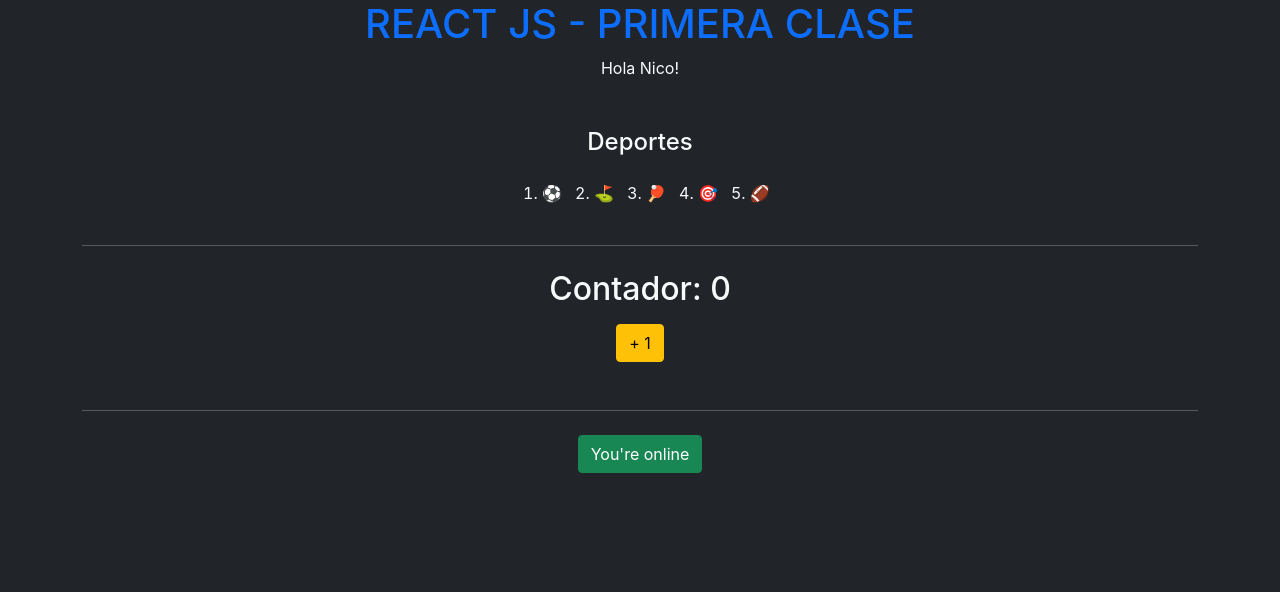
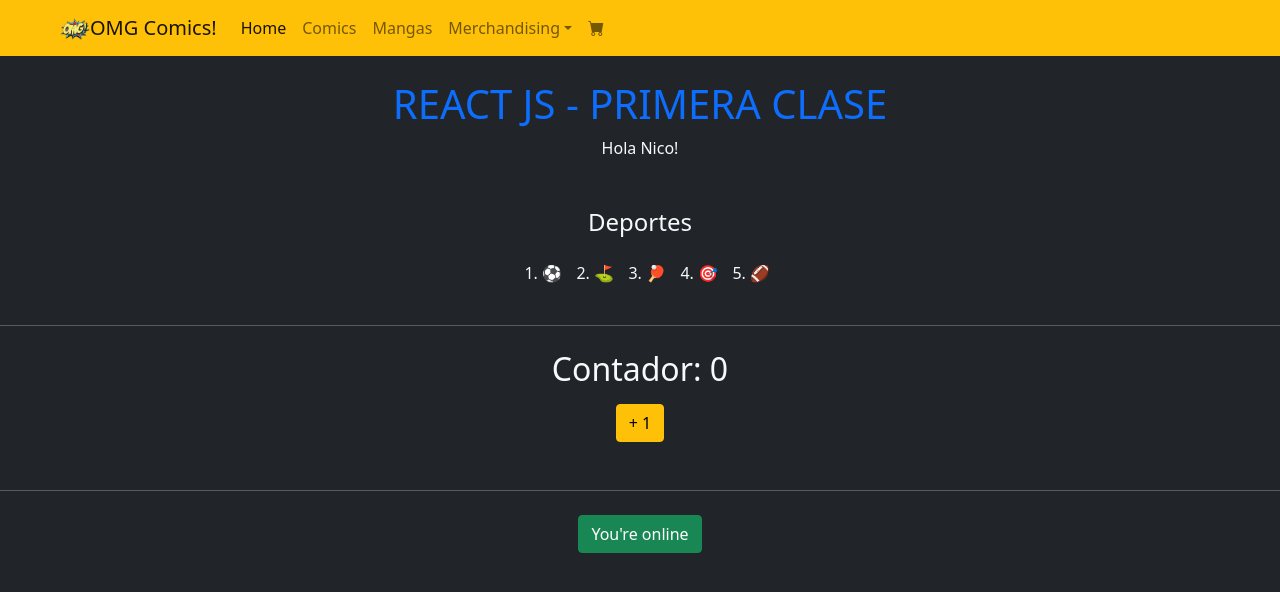
Before and after one commit to NicoScarafia/react-project, a React (Create React App) app: page / in a window 1280 px wide. Shown: the top 592 px of the page. Built offline with nearby package versions, Linux system fonts and the light colour scheme.

Commit message:
Agregué un navbar

```diff
--- a/package.json
+++ b/package.json
@@ -6,6 +6,7 @@
     "@testing-library/jest-dom": "^5.16.2",
     "@testing-library/react": "^12.1.3",
     "@testing-library/user-event": "^13.5.0",
+    "bootstrap": "^5.1.3",
     "react": "^17.0.2",
     "react-dom": "^17.0.2",
     "react-scripts": "5.0.0",
--- a/public/index.html
+++ b/public/index.html
@@ -26,7 +26,7 @@
     -->
     <title>React App</title>
 
-    <link href="https://cdn.jsdelivr.net/npm/bootstrap@5.1.3/dist/css/bootstrap.min.css" rel="stylesheet" integrity="sha384-1BmE4kWBq78iYhFldvKuhfTAU6auU8tT94WrHftjDbrCEXSU1oBoqyl2QvZ6jIW3" crossorigin="anonymous">
+    <link rel="stylesheet" href="https://cdn.jsdelivr.net/npm/bootstrap-icons@1.8.1/font/bootstrap-icons.css">
 
   </head>
   <body class="bg-dark text-light">
@@ -42,5 +42,6 @@
       To begin the development, run `npm start` or `yarn start`.
       To create a production bundle, use `npm run build` or `yarn build`.
     -->
+
   </body>
 </html>
--- a/src/App.css
+++ /dev/null
@@ -1,38 +0,0 @@
-.App {
-  text-align: center;
-}
-
-.App-logo {
-  height: 40vmin;
-  pointer-events: none;
-}
-
-@media (prefers-reduced-motion: no-preference) {
-  .App-logo {
-    animation: App-logo-spin infinite 20s linear;
-  }
-}
-
-.App-header {
-  background-color: #282c34;
-  min-height: 100vh;
-  display: flex;
-  flex-direction: column;
-  align-items: center;
-  justify-content: center;
-  font-size: calc(10px + 2vmin);
-  color: white;
-}
-
-.App-link {
-  color: #61dafb;
-}
-
-@keyframes App-logo-spin {
-  from {
-    transform: rotate(0deg);
-  }
-  to {
-    transform: rotate(360deg);
-  }
-}
--- a/src/App.jsx
+++ b/src/App.jsx
@@ -1,6 +1,11 @@
 import React from 'react'
-import Contador from './Contador'
-import OnlineStatus from './OnlineStatus'
+import 'bootstrap/dist/css/bootstrap.css'
+import 'bootstrap/dist/js/bootstrap.bundle.js'
+
+// Componentes
+import Contador from './components/Contador'
+import Navbar from './components/Navbar'
+import OnlineStatus from './components/OnlineStatus'
 
 
 const App = () => {
@@ -16,7 +21,9 @@
 
   return (
 
-    <div className="container text-center">
+    <div className="text-center">
+
+      <Navbar />
 
       <h1 className={claseBS.primary}>REACT JS - PRIMERA CLASE</h1>
 
--- /dev/null
+++ b/src/components/Navbar.jsx
@@ -0,0 +1,59 @@
+import React from 'react'
+
+const Navbar = () => {
+    return (
+        <div className="mb-4">
+
+            <nav className="navbar navbar-expand-lg navbar-light bg-warning px-5">
+
+                <div className="container-fluid">
+
+                    <div>
+                        <a className="navbar-brand" href="#">
+                            <img src="assets/img/logo.png" alt="logo" width="30" height="30" className="d-inline-block align-text-top" />
+                            OMG Comics!
+                        </a>
+
+                        <button className="navbar-toggler" type="button" data-bs-toggle="collapse" data-bs-target="#navbarNavDropdown" aria-controls="navbarNavDropdown" aria-expanded="false" aria-label="Toggle navigation">
+                            <span className="navbar-toggler-icon"></span>
+                        </button>
+                    </div>
+
+                    <div className="collapse navbar-collapse" id="navbarNavDropdown">
+                        <ul className="navbar-nav">
+                            <li className="nav-item">
+                                <a className="nav-link active" aria-current="page" href="#">Home</a>
+                            </li>
+                            <li className="nav-item">
+                                <a className="nav-link" href="#">Comics</a>
+                            </li>
+                            <li className="nav-item">
+                                <a className="nav-link" href="#">Mangas</a>
+                            </li>
+                            <li className="nav-item dropdown">
+                                <a className="nav-link dropdown-toggle" href="#" id="navbarDropdownMenuLink" role="button" data-bs-toggle="dropdown" aria-expanded="false">
+                                    Merchandising
+                                </a>
+                                <ul className="dropdown-menu" aria-labelledby="navbarDropdownMenuLink">
+                                    <li>
+                                        <a className="dropdown-item" href="#">Ropa</a>
+                                    </li>
+                                    <li>
+                                        <a className="dropdown-item" href="#">Figuras</a>
+                                    </li>
+                                </ul>
+                            </li>
+                            <li className="nav-item">
+                                <a className="nav-link" href="#"><i className="bi bi-cart-fill"></i></a>
+                            </li>
+                        </ul>
+                    </div>
+                </div>
+            </nav>
+
+
+        </div>
+    )
+}
+
+export default Navbar
```
Also changed, not shown: public/assets/img/Logo.png (added), src/components/Contador.jsx (renamed from src/Contador.jsx), src/components/OnlineStatus.jsx (renamed from src/OnlineStatus.jsx), 1 other file (tests, documents, lock files or other folders).
